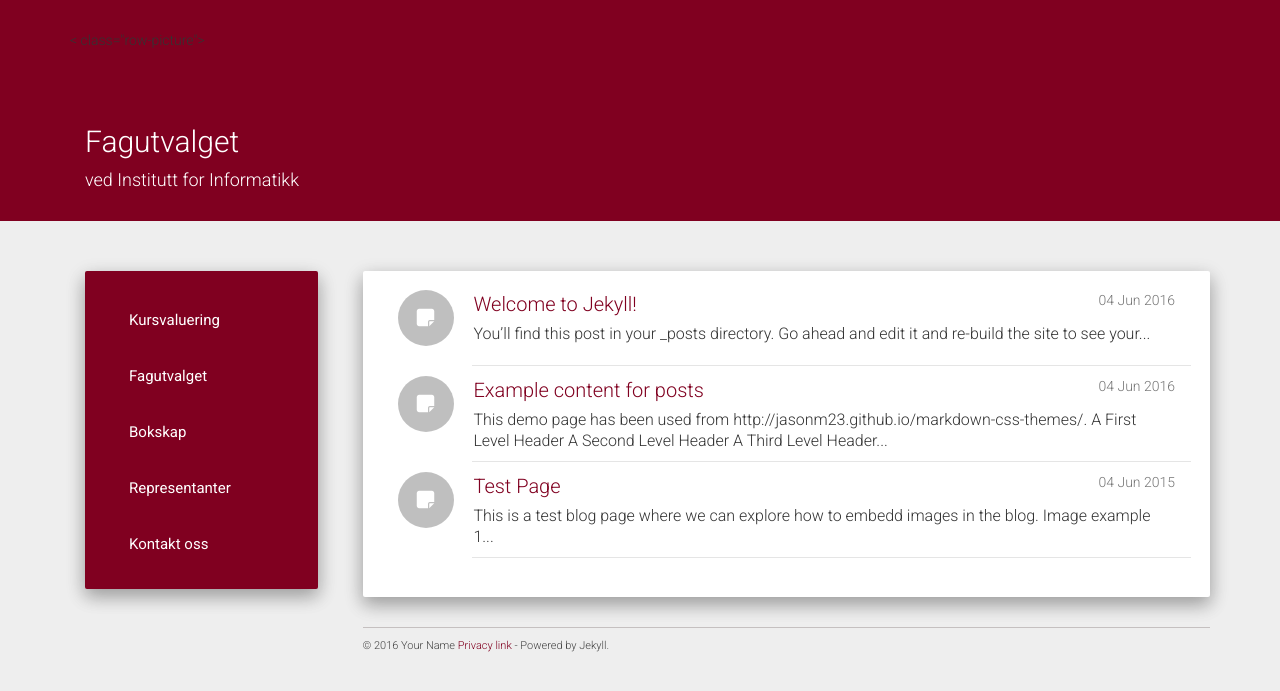
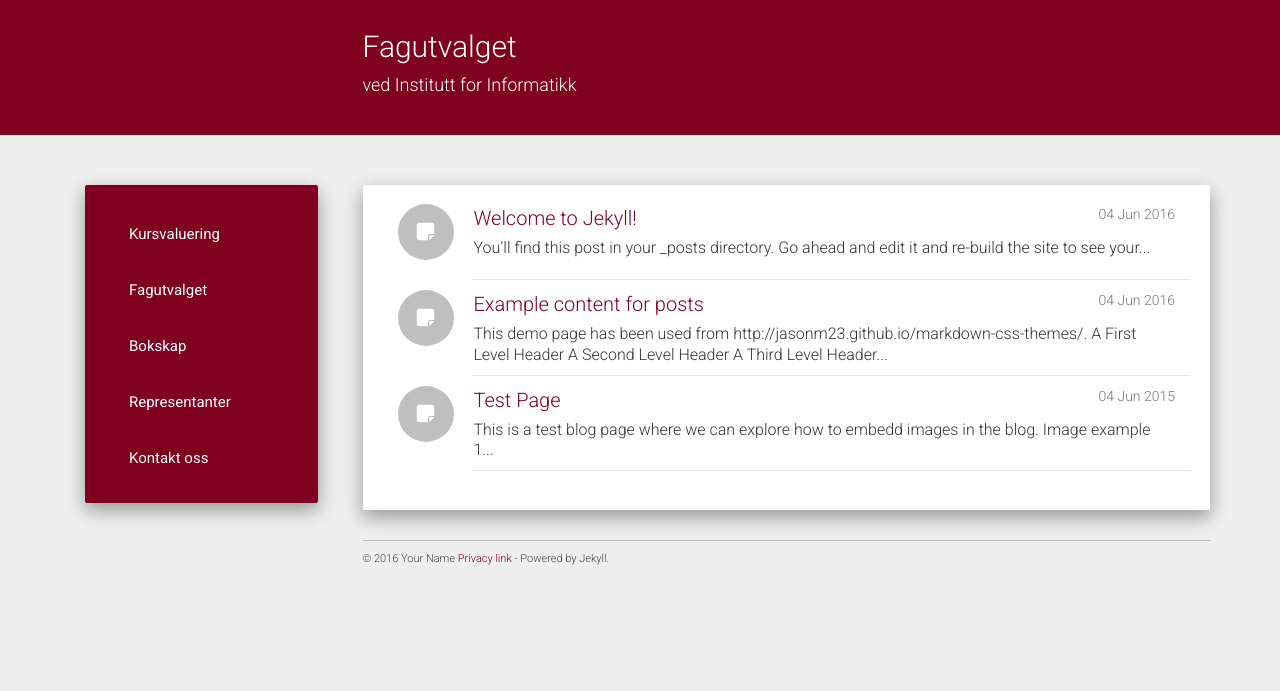
Before and after one commit to fui/fui.github.io, a Jekyll site: the page built from index.html, in a window 1280 px wide. Shown: the top 691 px of the page. Built offline with Jekyll 4.4.1, drawn with Linux system fonts in a browser that asks for light colours; nearby versions of some CDN libraries; the list of posts is cut into pages by our own code.

Commit message:
fixing header text

```diff
--- a/_includes/header.html
+++ b/_includes/header.html
@@ -2,8 +2,8 @@
       <div class="container">
         <div class="row">
           <div class="col-md-3 col-xs-12">
-            <    class="row-picture">
-            <a href="../" id="about" class="logo-img" src="../static/img/FUI-sort.png" height="75px" width="75px"></a>
+            <div class="row-picture">
+              <a href="../" id="about" class="logo-img" src="../static/img/FUI-sort.png" height="75px" width="75px"></a>
             </div>
           </div>
           <div class="col-md-9 col-xs-12 full">
```
